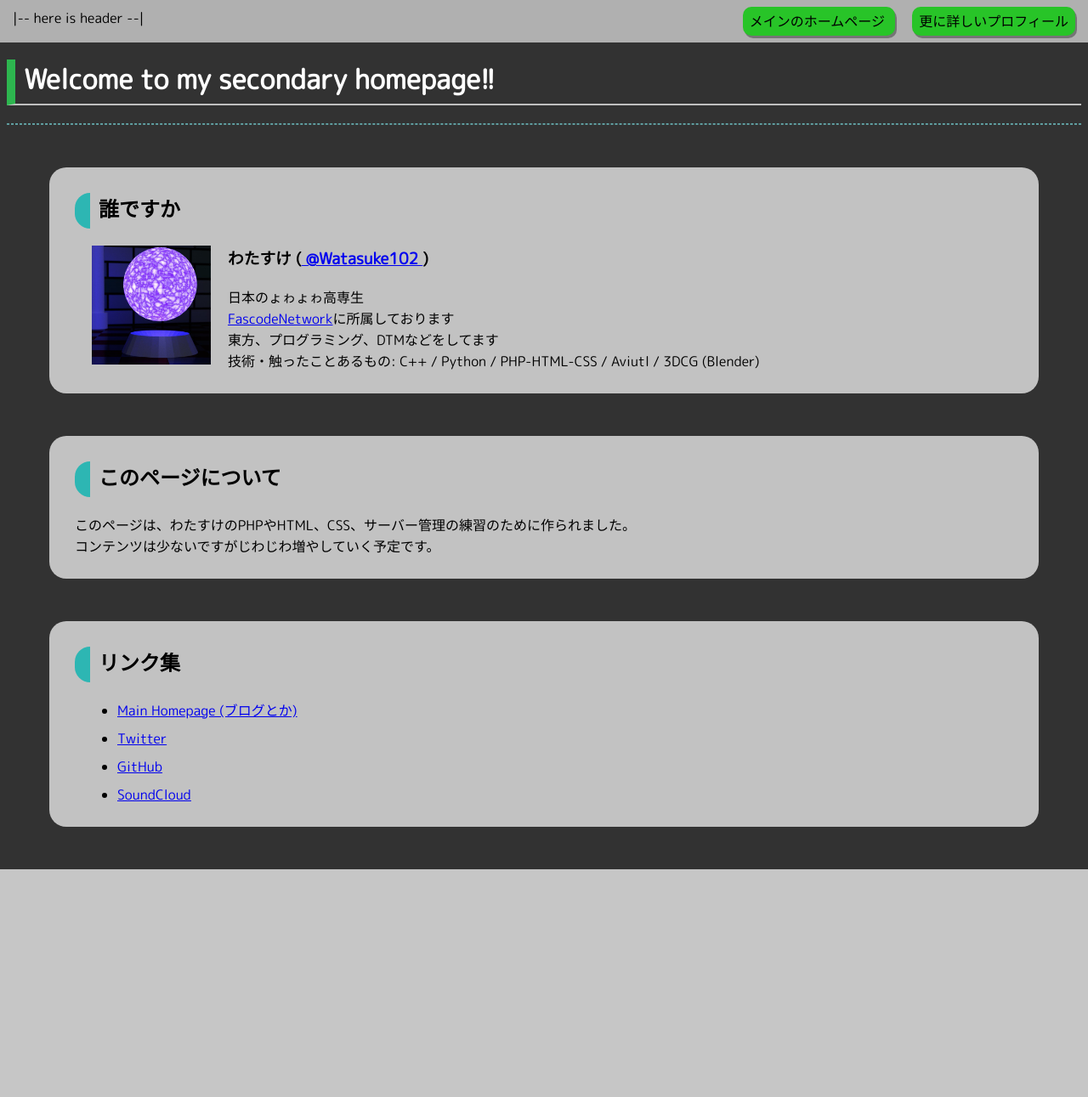
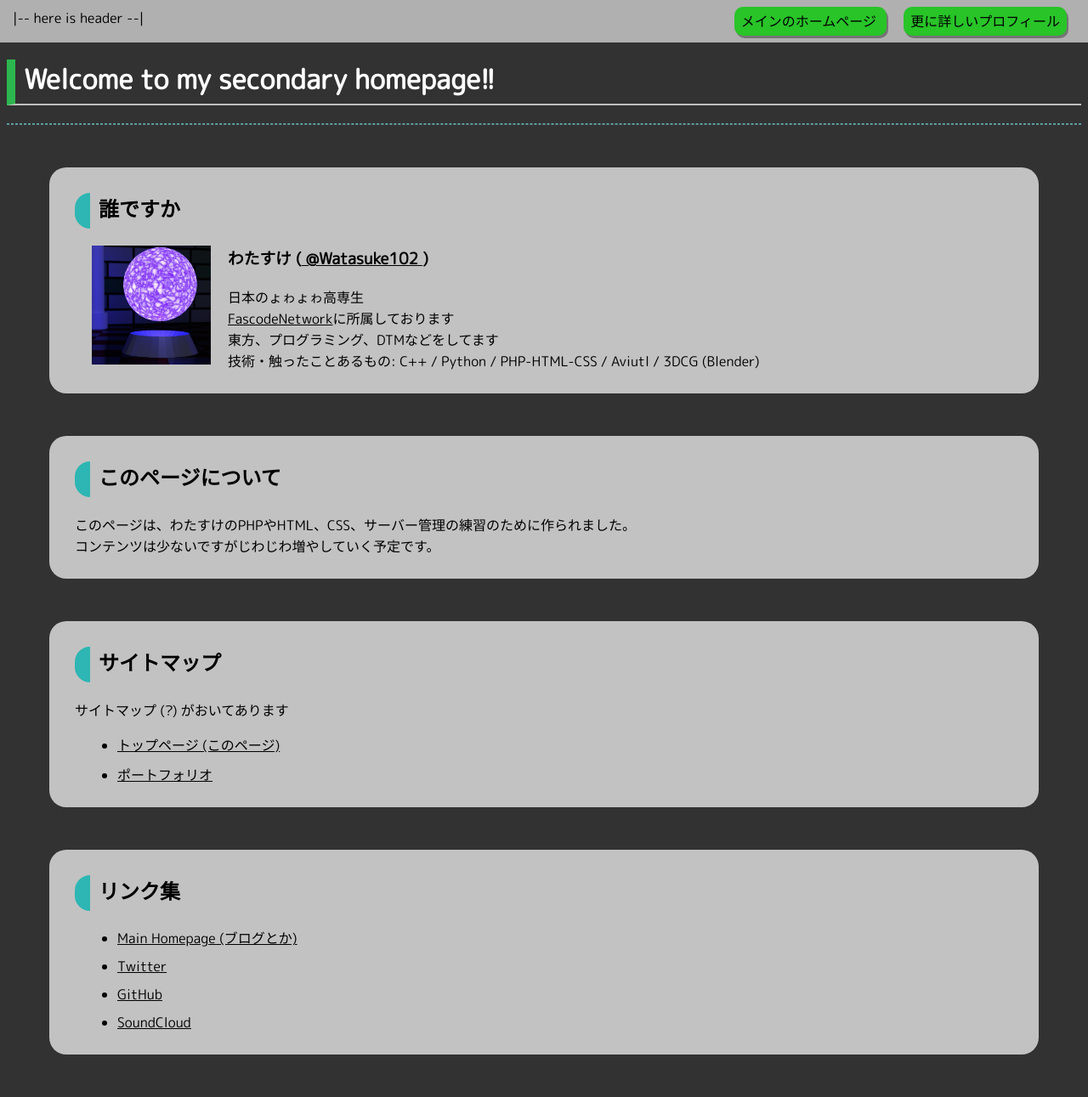
Before and after one commit to watasuke102/watasuke102.github.io, a PHP site: page / in a window 1280 px wide. Shown: the whole page at 85% size. Before the commit the page ends 1023 px from the top, so only its background shows below. Run offline with PHP 8.4, Linux system fonts and the light colour scheme.

Commit message:
[add] : ポートフォリオのページ

```diff
--- a/index.php
+++ b/index.php
@@ -74,6 +74,16 @@
 		</p>
 	</div>
 
+	<!--Sitemap-->
+	<div class="content">
+		<h2>サイトマップ</h2>
+		<p>サイトマップ (?) がおいてあります</p>
+		<ul>
+			<li><a href="https://watasuke.tk/"> トップページ (このページ)   </a></li>
+			<li><a href="https://watasuke.tk/portfolio.php"> ポートフォリオ </a></li>
+		</ul>
+	</div>
+
 	<!--Links-->
 	<div class="content">
 		<h2>リンク集</h2>
--- a/main.css
+++ b/main.css
@@ -24,6 +24,9 @@ li{
 	margin:10px;
 }
 
+a{
+	color:black;
+}
 a:visited{
 	color: rgb(100, 100, 100);
 }
@@ -75,7 +78,7 @@ body{
 .header-right{
 	float        : right;
 	text-align   : right;
-	margin-right : 20px;
+	margin-right : 30px;
 	line-height  : 40px;
 }
 .header-right > a{
```
Also changed, not shown: portfolio.css (added, +7 -0 lines), portfolio.php (added, +45 -0 lines).
